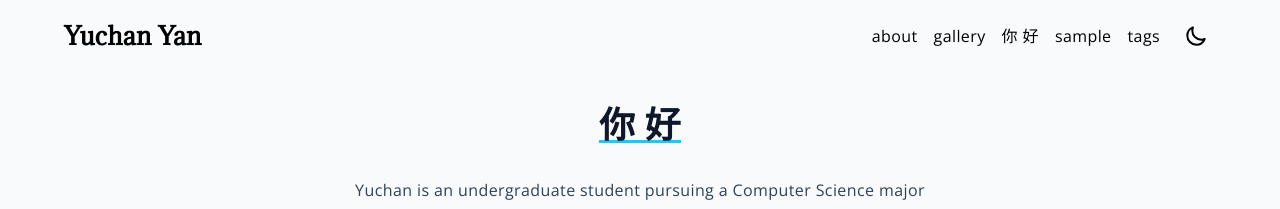
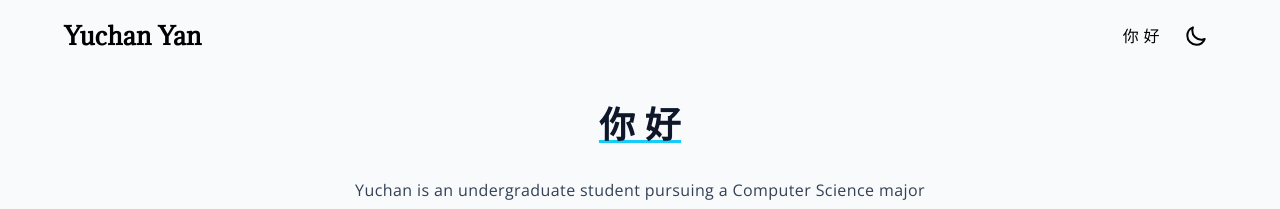
Before and after one commit to catapplesofa/portfolio, a Jekyll site: the page built from index.md, in a window 1280 px wide. Shown: the top 209 px of the page. Built offline with Jekyll 4.4.1, drawn with Linux system fonts in a browser that asks for light colours; our own code applies the rules of GitHub Pages for plain Markdown files; part of the change alters nothing that is shown.

```diff
--- a/_config.yml
+++ b/_config.yml
@@ -20,3 +20,7 @@ rrss:
   telegram: "https://t.me/"
   discord: "https://discord.com/"
   linkedin: "https://www.linkedin.com/in/angela-yan-1a40a92b0/"
+
+header_pages:
+  - index.md       # your homepage
+  # - portfolio.md   # your portfolio page
```
